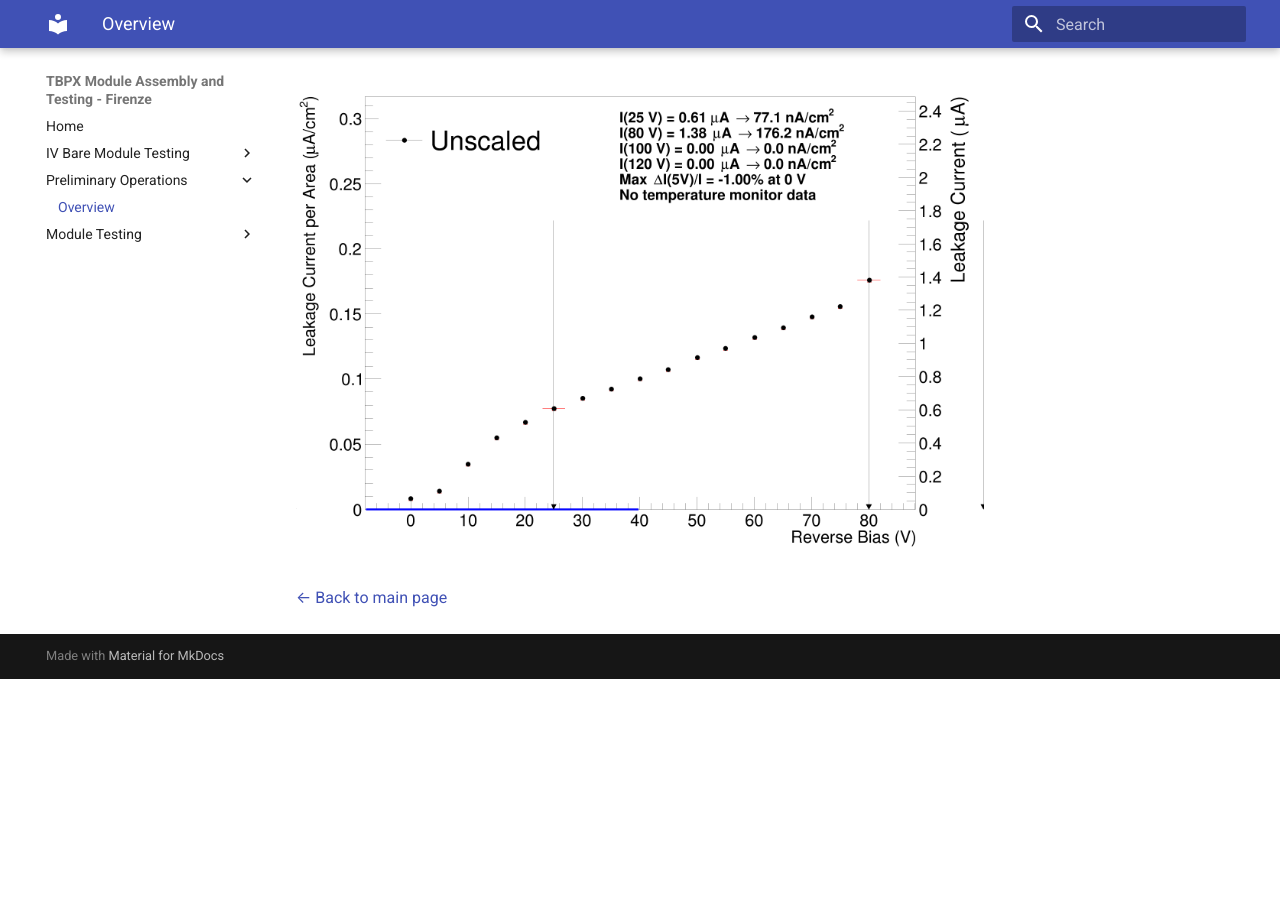
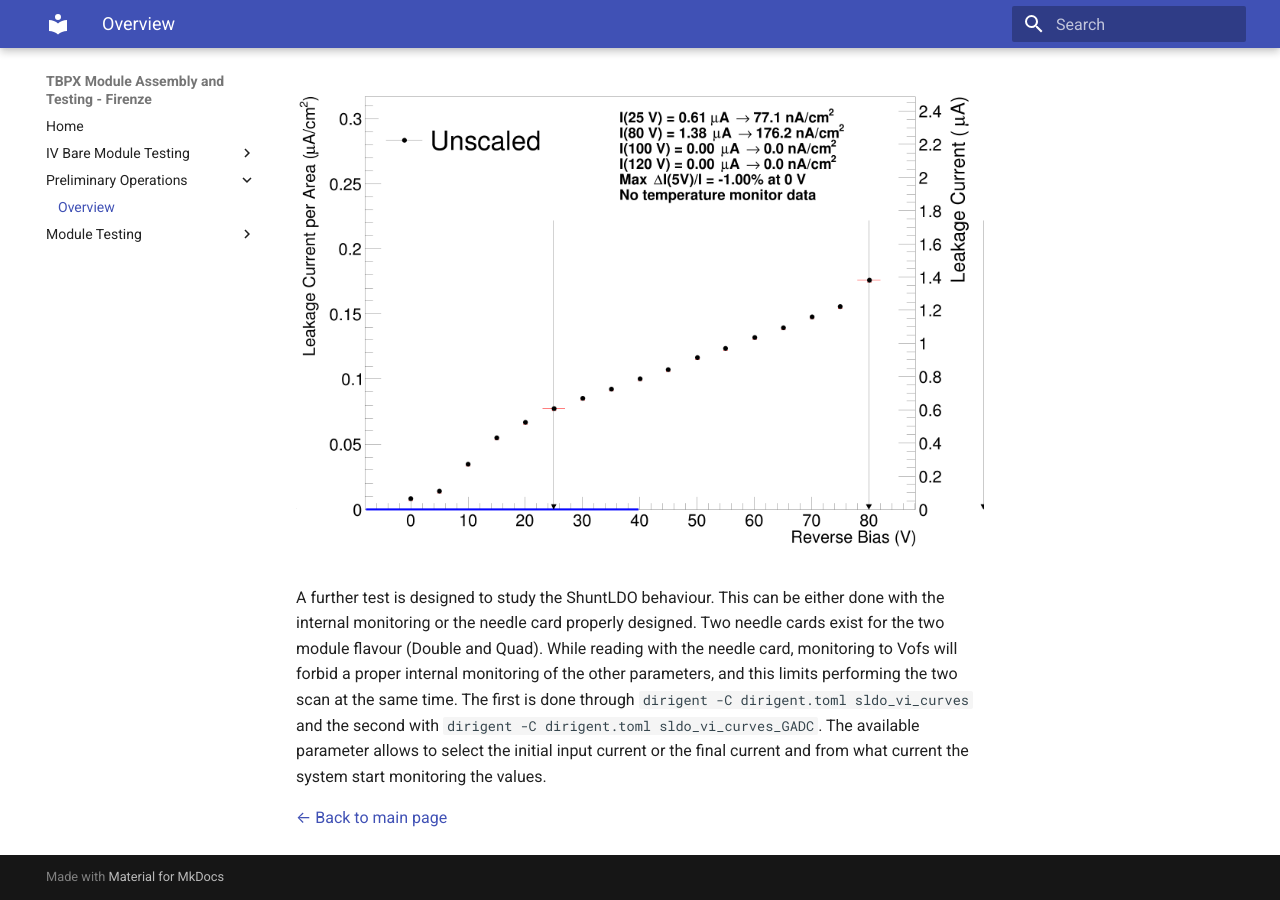
Before and after one commit to bardellig/TBPX-FI-Module-Docs, an MkDocs documentation site: the page built from docs/module_testing_preliminary/preliminary_op.md, in a window 1280 px wide and 900 px high, scrolled down 5878 px. Built offline with MkDocs 1.6.1 and Material for MkDocs 9.7.7, drawn with Linux system fonts in a browser that asks for light colours; before the commit the page ends 6557 px from its top, so only the background shows below that.

Commit message:
Small commit

```diff
--- a/docs/module_testing_preliminary/preliminary_op.md
+++ b/docs/module_testing_preliminary/preliminary_op.md
@@ -203,6 +203,7 @@ dirigent -C dirigent.toml iv_curve -t 20
 This is done to guarantee enough time to Ph2_ACF to save correctly the monitoring files. The expected output is also uploaded to Panthera if the flag is set to true. The output would look like this:
 ![Panthera_iv](c_iv_panther.png)
 
+A further test is designed to study the ShuntLDO behaviour. This can be either done with the internal monitoring or the needle card properly designed. Two needle cards exist for the two module flavour (Double and Quad). While reading with the needle card, monitoring to Vofs will forbid a proper internal monitoring of the other parameters, and this limits performing the two scan at the same time. The first is done through `dirigent -C dirigent.toml sldo_vi_curves` and the second with `dirigent -C dirigent.toml sldo_vi_curves_GADC`. The available parameter allows to select the initial input current or the final current and from what current  the system start monitoring the values.
 
 
 [← Back to main page](../index.md)
```
